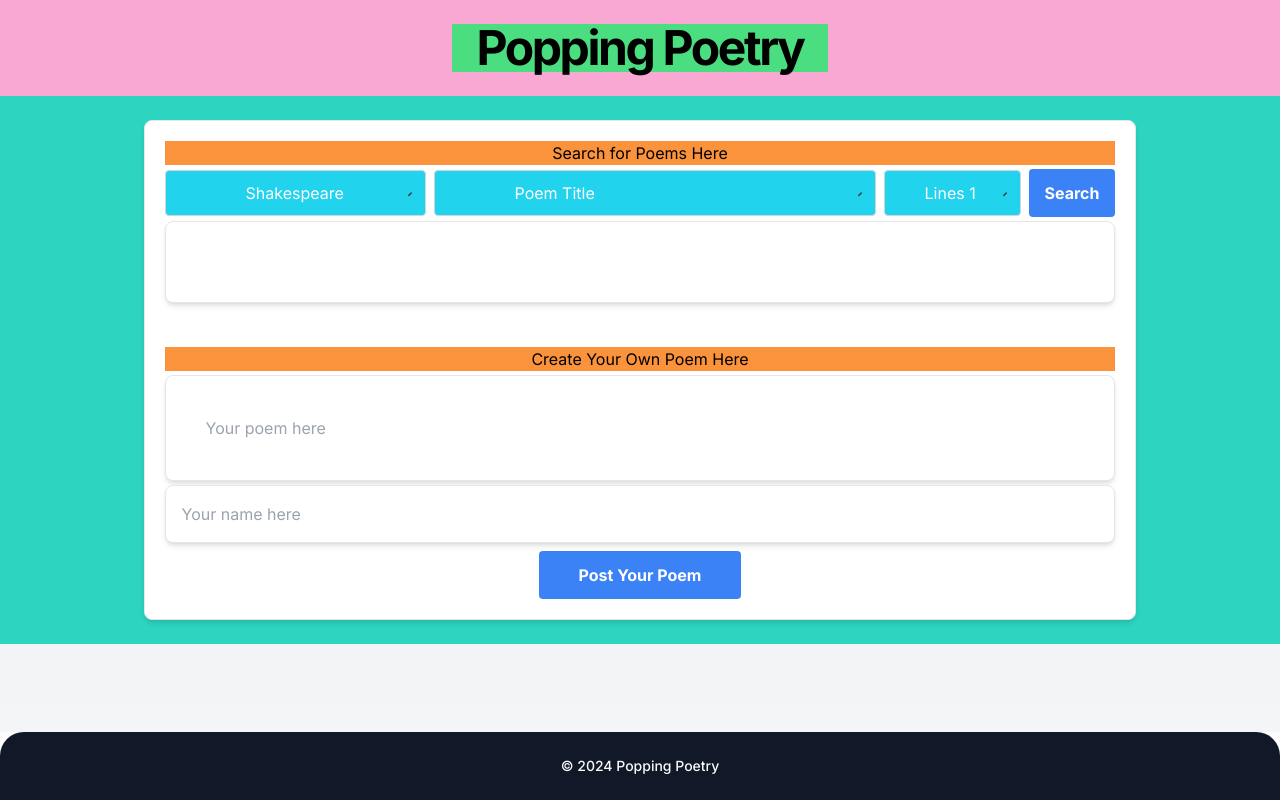
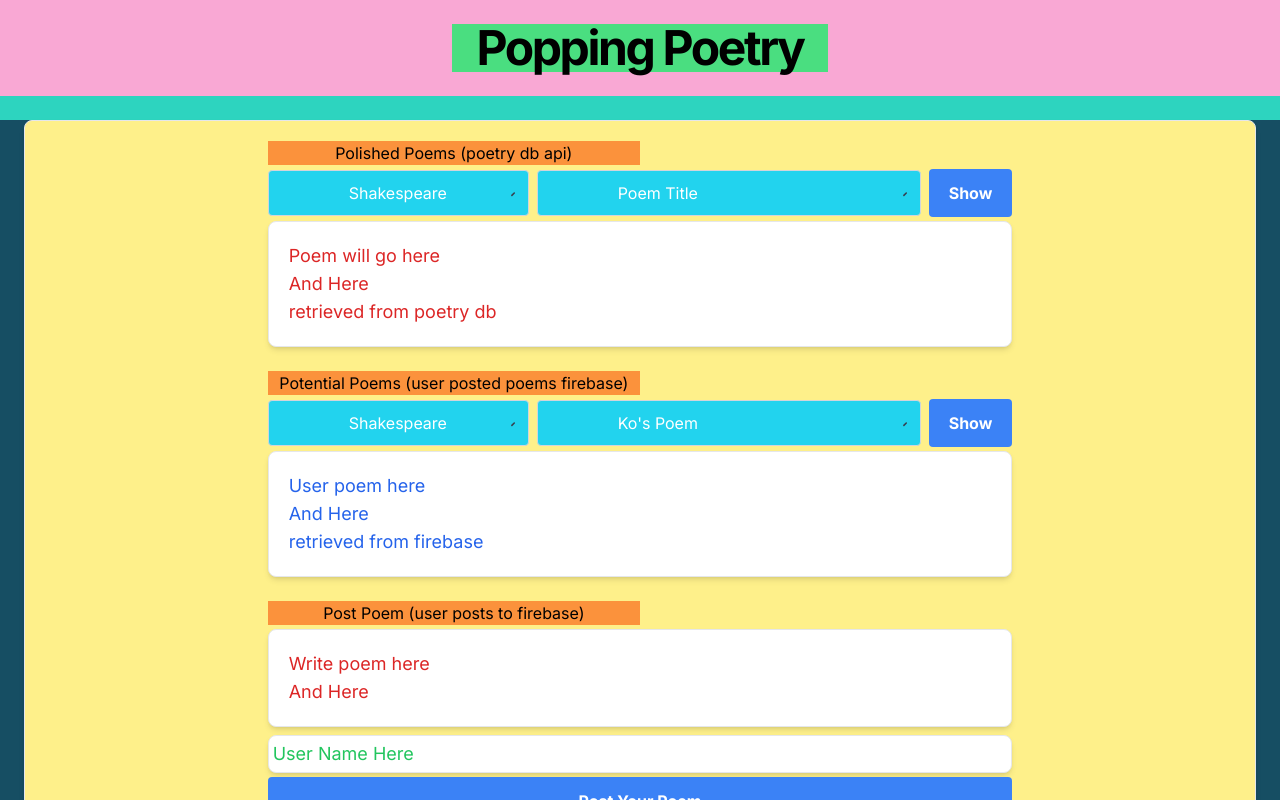
Before and after one commit to kokawaguchi/cprg306-poetry, a Next.js app: page / in a window 1280 px wide. Shown: the top 800 px of the page. Built offline with nearby package versions, Linux system fonts and the light colour scheme.

Commit message:
Layout good to go

```diff
--- a/app/page.js
+++ b/app/page.js
@@ -15,24 +15,86 @@ export default function Page() {
             </h1>
           </div>
         </div>
-
-        {/* Main Area Begins */}
         <div className="py-6 flex flex-col items-center justify-center w-full bg-teal-400">
-          <div className="container flex flex-col items-center justify-center px-6 md:px-6">
+          <div className="container flex flex-col items-center justify-center px-6 md:px-6 bg-cyan-900">
+            {/* Main Area Begins */}
             <div
-              className="mt- justify-center grid max-w-5xl gap-1 p-4 border border-gray-200 rounded-lg
-             bg-white shadow-md md:p-5 md:gap-2bg-white-900 dark:shadow-lg"
+              className=" justify-center grid w-full gap-1 p-4 border border-gray-200 rounded-lg
+             bg-yellow-200 shadow-md md:p-5 md:gap-2bg-white-900 dark:shadow-lg"
             >
               {/* Search for Poems Begins */}
-              <div className="bg-orange-400  w-full text-center">
-                Search for Poems Here
+              <div className="bg-orange-400  w-6/12 text-center">
+                Polished Poems (poetry db api)
               </div>
-              <div className="flex flex-row items-center">
+              {/* Dropdown div Begins */}
+              <div className="flex flex-row items-center w-11/12">
                 {/* Dropdown for Author */}
                 <div className="relative mr-2 ">
                   <select
-                    className="block appearance-none w-full bg-cyan-400 border border-gray-300 text-white py-3 px-20 pr-20 rounded
-                  leading-tight "
+                    className="block appearance-none bg-cyan-400 border border-gray-300 text-white py-3
+                    px-20 pr-20 rounded leading-tight focus:border-gray-500 w-66"
+                  >
+                    <option>Shakespeare</option>
+                    <option>Pro Author</option>
+                    {/* TODO: API to retrieve all authors in db */}
+                  </select>
+                  <div className="pointer-events-none absolute inset-y-0 right-0 flex items-center px-2 text-gray-700">
+                    <svg
+                      className="fill-current h-4 w-4"
+                      xmlns="http://www.w3.org/2000/svg"
+                      viewBox="0 0 20 20"
+                    >
+                      <path d="M9.293 13.707a1 1 0 0 1-1.414-1.414l3-3a1 1 0 0 1 1.414 1.414l-3 3z" />
+                    </svg>
+                  </div>
+                </div>
+
+                {/* Dropdown for Title */}
+                <div className="relative mr-2">
+                  <select
+                    className="block appearance-none bg-cyan-400 border border-gray-300 text-white py-3
+                  px-20 pr-20 rounded leading-tight focus:border-gray-500 w-96"
+                  >
+                    <option>Poem Title</option>
+                    <option>Poem</option>
+                    {/* TODO: API to retrieve all titles in db */}
+                  </select>
+                  <div className="pointer-events-none absolute inset-y-0 right-0 flex items-center px-2 text-gray-700">
+                    <svg
+                      className="fill-current h-4 w-4"
+                      xmlns="http://www.w3.org/2000/svg"
+                      viewBox="0 0 20 20"
+                    >
+                      <path d="M9.293 13.707a1 1 0 0 1-1.414-1.414l3-3a1 1 0 0 1 1.414 1.414l-3 3z" />
+                    </svg>
+                  </div>
+                </div>
+
+                {/* Search Button */}
+                <button className="bg-blue-500 hover:bg-blue-700 text-white font-bold py-3 px-5 rounded ">
+                  Show
+                </button>
+              </div>
+              {/* Boxed area for API data */}
+              <div
+                className="border border-gray-200 rounded-lg bg-white shadow-md md:p-5
+              dark:shadow-lg mb-5 w-full text-red-600  text-lg"
+              >
+                <p>Poem will go here</p>
+                <p>And Here</p>
+                <p>retrieved from poetry db</p>
+              </div>
+              {/* User Created Poems Begins */}
+              <div className="bg-orange-400  w-6/12 text-center">
+                Potential Poems (user posted poems firebase)
+              </div>
+              {/* Dropdown div Begins */}
+              <div className="flex flex-row items-center w-11/12">
+                {/* Dropdown for Author */}
+                <div className="relative mr-2 ">
+                  <select
+                    className="block appearance-none bg-cyan-400 border border-gray-300 text-white py-3
+                    px-20 pr-20 rounded leading-tight focus:border-gray-500 w-66"
                   >
                     <option>Shakespeare</option>
                     <option>Poetry Guy</option>
@@ -52,11 +114,13 @@ export default function Page() {
                 {/* Dropdown for Title */}
                 <div className="relative mr-2">
                   <select
-                    className="block appearance-none w-full bg-cyan-400 border border-gray-300 text-white py-3 px-20 pr-20 rounded
-                  leading-tight  focus:border-gray-500"
+                    className="block appearance-none bg-cyan-400 border border-gray-300 text-white py-3
+                  px-20 pr-20 rounded leading-tight focus:border-gray-500 w-96"
                   >
-                    <option>Poem Title</option>
-                    <option>A Gentle Breeze Road On A Cold Day</option>
+                    <option>Ko's Poem</option>
+                    <option>
+                      A Short Title Made Even Extra Longer Right Here
+                    </option>
                     {/* TODO: API to retrieve all titles in db */}
                   </select>
                   <div className="pointer-events-none absolute inset-y-0 right-0 flex items-center px-2 text-gray-700">
@@ -70,61 +134,43 @@ export default function Page() {
                   </div>
                 </div>
 
-                {/* Dropdown for Lines */}
-                <div className="relative mr-2">
-                  <select
-                    className="block appearance-none w-full bg-cyan-400 border border-gray-300 text-white py-3 px-10 pr-10 rounded
-                  leading-tight  focus:border-gray-500"
-                  >
-                    <option>Lines 1</option>
-                    <option>Lines 2</option>
-                    {/* TODO: API to retrieve all line counts in db */}
-                  </select>
-                  <div className="pointer-events-none absolute inset-y-0 right-0 flex items-center px-2 text-gray-700">
-                    <svg
-                      className="fill-current h-4 w-4"
-                      xmlns="http://www.w3.org/2000/svg"
-                      viewBox="0 0 20 20"
-                    >
-                      <path d="M9.293 13.707a1 1 0 0 1-1.414-1.414l3-3a1 1 0 0 1 1.414 1.414l-3 3z" />
-                    </svg>
-                  </div>
-                </div>
-
                 {/* Search Button */}
-                <button className="bg-blue-500 hover:bg-blue-700 text-white font-bold py-3 px-4 rounded">
-                  Search
+                <button className="bg-blue-500 hover:bg-blue-700 text-white font-bold py-3 px-5 rounded ">
+                  Show
                 </button>
               </div>
               {/* Boxed area for API data */}
-              <div className=" border border-gray-200 rounded-lg bg-white shadow-md md:p-10 bg-orange-100 dark:shadow-lg mb-10"></div>
-
+              <div
+                className="border border-gray-200 rounded-lg bg-white shadow-md md:p-5
+              dark:shadow-lg mb-5 w-full text-blue-600  text-lg"
+              >
+                <p>User poem here</p>
+                <p>And Here</p>
+                <p> retrieved from firebase</p>
+              </div>
               {/* Create Your Own Poem Starts */}
-              <div className="container flex flex-col items-center justify-center ">
-                <div className="bg-orange-400 mb-1 w-full text-center">
-                  Create Your Own Poem Here
-                </div>
-
-                {/* Box Area to Enter Poem */}
-                <div className="flex flex-col items-center mb-1 w-full">
-                  <div className="border border-gray-200 rounded-lg bg-white shadow-md md:p-10 bg-orange-100 dark:shadow-lg w-full">
-                    <input type="text" placeholder="Your poem here"></input>
-                  </div>
-                </div>
-
-                {/* Box Area to Enter Author */}
-                <div className="flex flex-col items-center mb-2 w-full">
-                  <div className="border border-gray-200 rounded-lg bg-white shadow-md md:p-4 bg-orange-100 dark:shadow-lg w-full">
-                    <input type="text" placeholder="Your name here"></input>
-                  </div>
-                </div>
-
-                {/* Search Button */}
-                <button className="bg-blue-500 hover:bg-blue-700 text-white font-bold py-3 px-10 rounded w-1/8">
-                  Post Your Poem
-                </button>
+              <div className="bg-orange-400  w-6/12 text-center">
+                Post Poem (user posts to firebase)
               </div>
-              {/* Create Your Own Poem Ends */}
+              {/* Area to write user poem begins */}
+              <div
+                className="border border-gray-200 rounded-lg bg-white shadow-md md:p-5
+              dark:shadow-lg mb-1 w-full text-red-600  text-lg"
+              >
+                <p>Write poem here</p>
+                <p>And Here</p>
+              </div>
+              {/* Area to enter user name */}
+              <div
+                className="border border-gray-200 rounded-lg bg-white shadow-md md:p-1
+              dark:shadow-lg  w-full text-green-500  text-lg"
+              >
+                <p>User Name Here</p>
+              </div>
+              <button className="bg-blue-500 hover:bg-blue-700 text-white font-bold py-3 px-10 rounded w-1/8">
+                Post Your Poem
+              </button>
+              ;
             </div>
             {/* Main Area Ends */}
           </div>
@@ -138,3 +184,7 @@ export default function Page() {
     </div>
   );
 }
+
+{
+  /* Post Button */
+}
```
